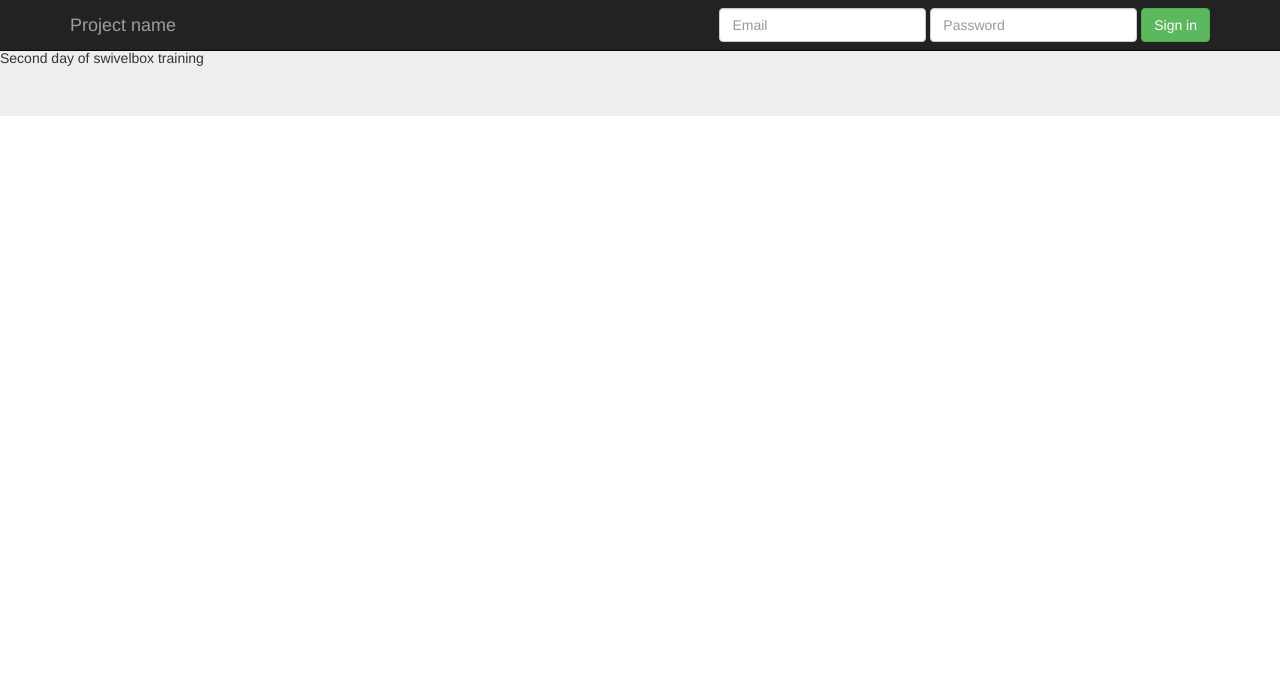
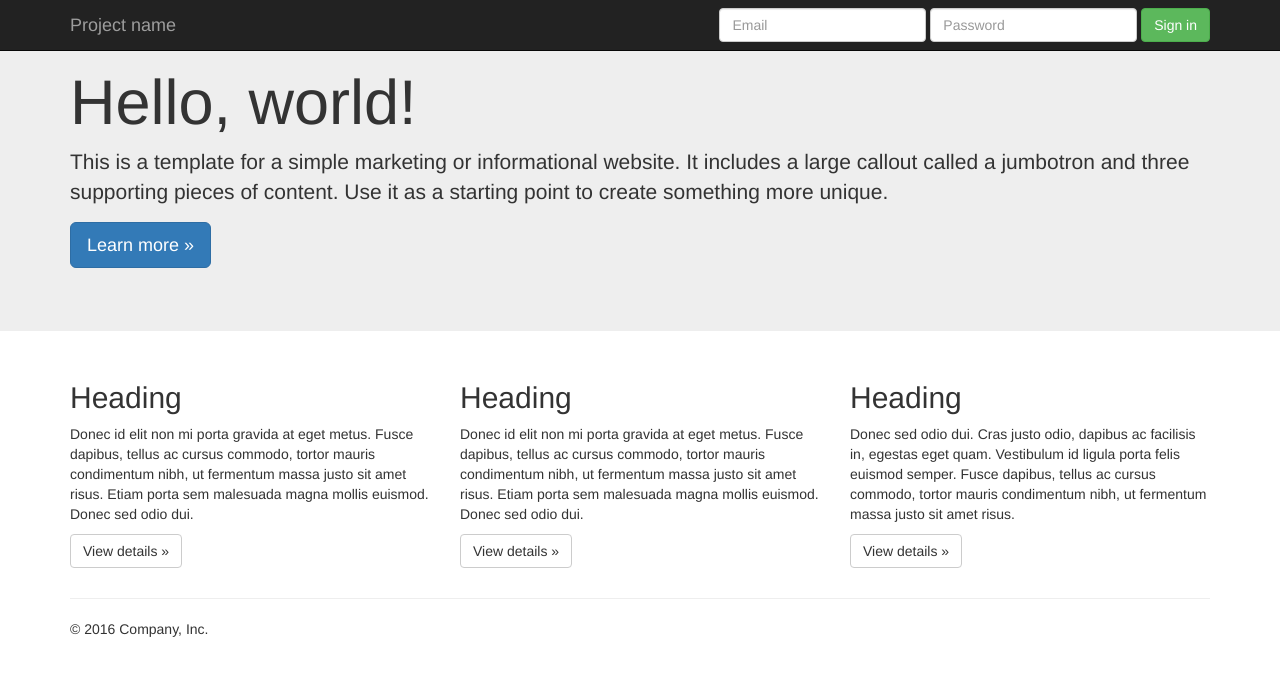
Before and after one commit to andela-landia/swivelbox, a plain HTML site: page views/index.html in a window 1280 px wide. Drawn offline with nearby package versions, Linux system fonts and the light colour scheme.

Commit message:
Jumbotron tutorial

```diff
--- a/views/index.html
+++ b/views/index.html
@@ -33,9 +33,42 @@
         </div><!--/.navbar-collapse -->
       </div>
   </nav>
-  <div class="jumbotron">
-  Second day of swivelbox training
-</div>
-  <script src="https://ajax.googleapis.com/ajax/libs/jquery/1.12.4/jquery.min.js"></script>
-</body>
+  <!-- Main jumbotron for a primary marketing message or call to action -->
+    <div class="jumbotron">
+      <div class="container">
+        <h1>Hello, world!</h1>
+        <p>This is a template for a simple marketing or informational website. It includes a large callout called a jumbotron and three supporting pieces of content. Use it as a starting point to create something more unique.</p>
+        <p><a class="btn btn-primary btn-lg" href="#" role="button">Learn more &raquo;</a></p>
+      </div>
+    </div>
+
+    <div class="container">
+      <!-- Example row of columns -->
+      <div class="row">
+        <div class="col-md-4">
+          <h2>Heading</h2>
+          <p>Donec id elit non mi porta gravida at eget metus. Fusce dapibus, tellus ac cursus commodo, tortor mauris condimentum nibh, ut fermentum massa justo sit amet risus. Etiam porta sem malesuada magna mollis euismod. Donec sed odio dui. </p>
+          <p><a class="btn btn-default" href="#" role="button">View details &raquo;</a></p>
+        </div>
+        <div class="col-md-4">
+          <h2>Heading</h2>
+          <p>Donec id elit non mi porta gravida at eget metus. Fusce dapibus, tellus ac cursus commodo, tortor mauris condimentum nibh, ut fermentum massa justo sit amet risus. Etiam porta sem malesuada magna mollis euismod. Donec sed odio dui. </p>
+          <p><a class="btn btn-default" href="#" role="button">View details &raquo;</a></p>
+       </div>
+        <div class="col-md-4">
+          <h2>Heading</h2>
+          <p>Donec sed odio dui. Cras justo odio, dapibus ac facilisis in, egestas eget quam. Vestibulum id ligula porta felis euismod semper. Fusce dapibus, tellus ac cursus commodo, tortor mauris condimentum nibh, ut fermentum massa justo sit amet risus.</p>
+          <p><a class="btn btn-default" href="#" role="button">View details &raquo;</a></p>
+        </div>
+      </div>
+
+      <hr>
+
+      <footer>
+        <p>&copy; 2016 Company, Inc.</p>
+      </footer>
+    </div> <!-- /container -->
+    <script src="../assets/js/bootstrap.min.js"></script>
+    <script src="https://ajax.googleapis.com/ajax/libs/jquery/1.12.4/jquery.min.js"></script>
+  </body>
 </html>
```
